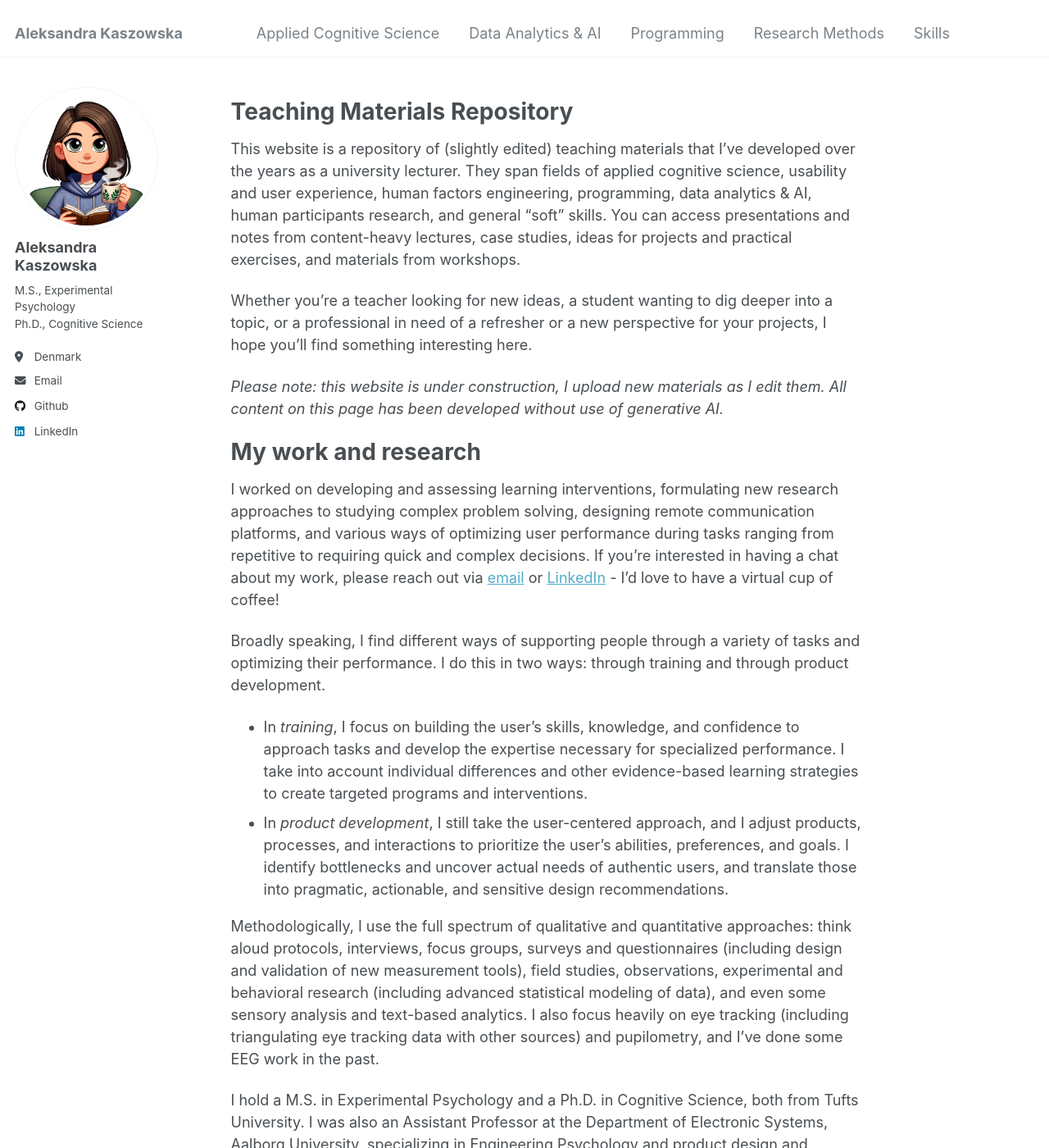
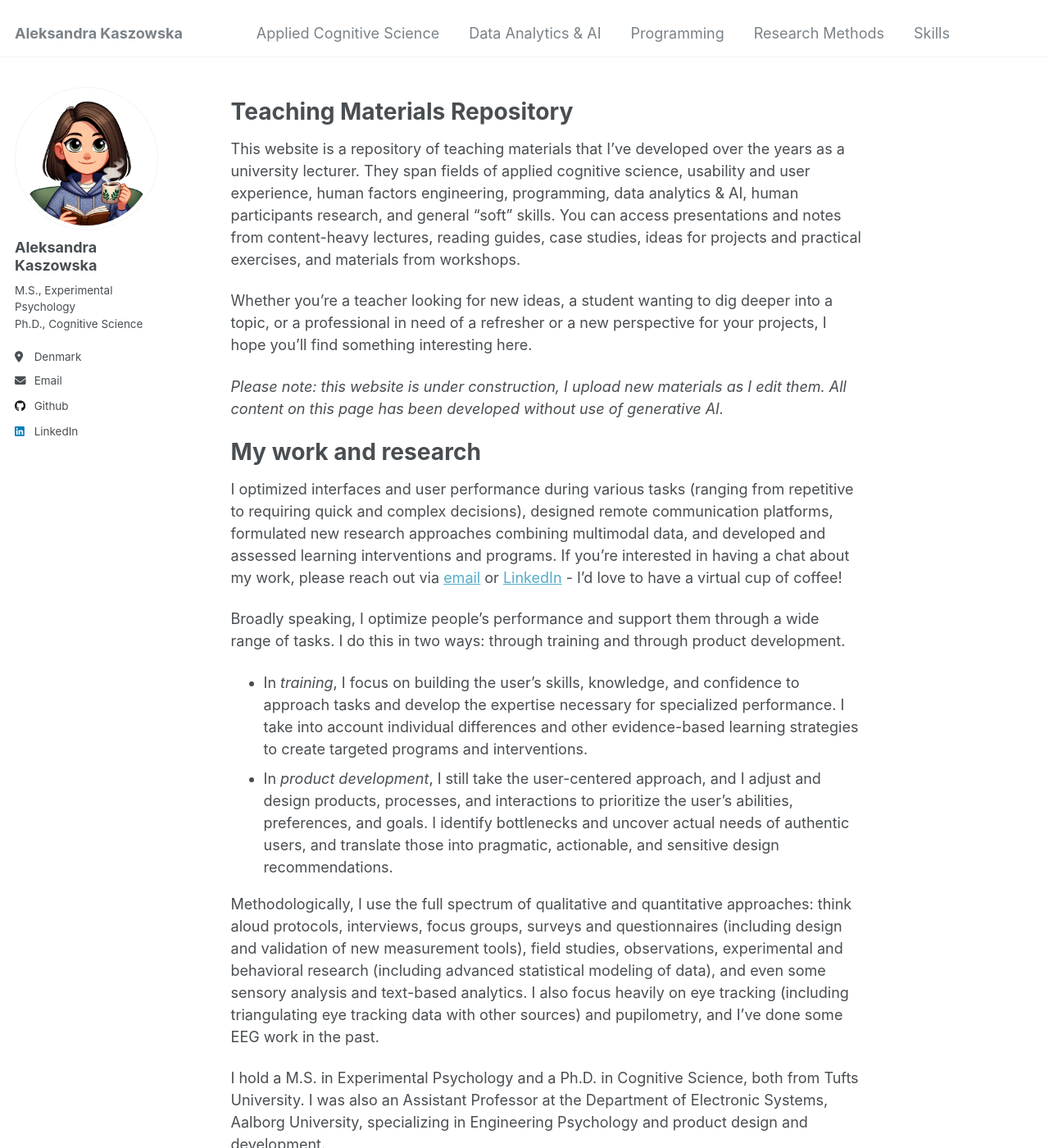
Before and after one commit to akaszowska/akaszowska.github.io, a Jekyll site: the page built from _pages/about.md, in a window 1280 px wide and 1400 px high. Shown: the whole window at 82% size. Built offline with Jekyll 4.4.1, drawn with Linux system fonts in a browser that asks for light colours.

Commit message:
Update about.md

```diff
--- a/_pages/about.md
+++ b/_pages/about.md
@@ -9,7 +9,7 @@ redirect_from:
 
 Teaching Materials Repository
 ======
-This website is a repository of (slightly edited) teaching materials that I've developed over the years as a university lecturer. They span fields of applied cognitive science, usability and user experience, human factors engineering, programming, data analytics & AI, human participants research, and general "soft" skills. You can access presentations and notes from content-heavy lectures, case studies, ideas for projects and practical exercises, and materials from workshops.
+This website is a repository of teaching materials that I've developed over the years as a university lecturer. They span fields of applied cognitive science, usability and user experience, human factors engineering, programming, data analytics & AI, human participants research, and general "soft" skills. You can access presentations and notes from content-heavy lectures, reading guides, case studies, ideas for projects and practical exercises, and materials from workshops.
 
 Whether you're a teacher looking for new ideas, a student wanting to dig deeper into a topic, or a professional in need of a refresher or a new perspective for your projects, I hope you'll find something interesting here.
 
@@ -17,11 +17,11 @@ _Please note: this website is under construction, I upload new materials as I ed
 
 My work and research
 ======
-I worked on developing and assessing learning interventions, formulating new research approaches to studying complex problem solving, designing remote communication platforms, and various ways of optimizing user performance during tasks ranging from repetitive to requiring quick and complex decisions. If you're interested in having a chat about my work, please reach out via [email](mailto:akaszowska@proton.me) or [LinkedIn](https://www.linkedin.com/in/akaszowska/) - I'd love to have a virtual cup of coffee!
+I optimized interfaces and user performance during various tasks (ranging from repetitive to requiring quick and complex decisions), designed remote communication platforms, formulated new research approaches combining multimodal data, and developed and assessed learning interventions and programs. If you're interested in having a chat about my work, please reach out via [email](mailto:akaszowska@proton.me) or [LinkedIn](https://www.linkedin.com/in/akaszowska/) - I'd love to have a virtual cup of coffee!
 
-Broadly speaking, I find different ways of supporting people through a variety of tasks and optimizing their performance. I do this in two ways: through training and through product development.
+Broadly speaking, I optimize people's performance and support them through a wide range of tasks. I do this in two ways: through training and through product development.
 * In _training_, I focus on building the user's skills, knowledge, and confidence to approach tasks and develop the expertise necessary for specialized performance. I take into account individual differences and other evidence-based learning strategies to create targeted programs and interventions.
-* In _product development_, I still take the user-centered approach, and I adjust products, processes, and interactions to prioritize the user's abilities, preferences, and goals. I identify bottlenecks and uncover actual needs of authentic users, and translate those into pragmatic, actionable, and sensitive design recommendations.
+* In _product development_, I still take the user-centered approach, and I adjust and design products, processes, and interactions to prioritize the user's abilities, preferences, and goals. I identify bottlenecks and uncover actual needs of authentic users, and translate those into pragmatic, actionable, and sensitive design recommendations.
 
 Methodologically, I use the full spectrum of qualitative and quantitative approaches: think aloud protocols, interviews, focus groups, surveys and questionnaires (including design and validation of new measurement tools), field studies, observations, experimental and behavioral research (including advanced statistical modeling of data), and even some sensory analysis and text-based analytics. I also focus heavily on eye tracking (including triangulating eye tracking data with other sources) and pupilometry, and I've done some EEG work in the past.
 
```
